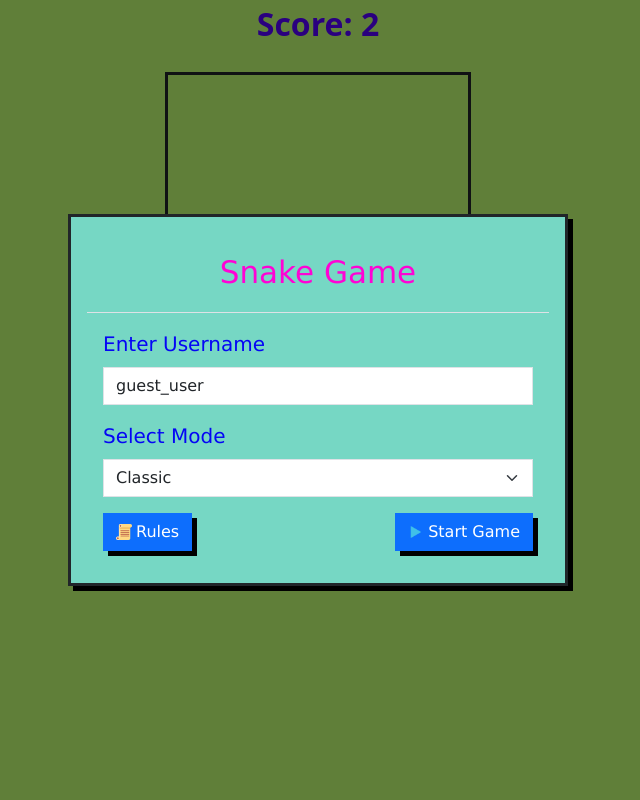
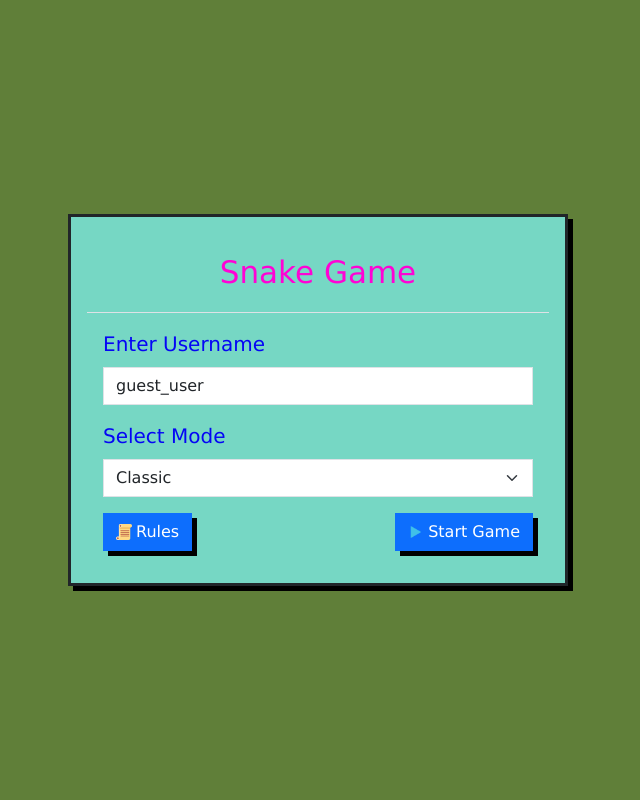
Before and after one commit to Vasu-Vijay/snake-game-ssl, a Flask app: page / in a window 1280 px wide. Shown: the whole page, without its empty margins (322-962 px from the left). Run offline with Flask 3, Linux system fonts and the light colour scheme.

Commit message:
fix: fixed hiding logics

```diff
--- a/static/js/script.js
+++ b/static/js/script.js
@@ -466,6 +466,7 @@ function start() {
         Array.from(document.getElementsByClassName("start")).forEach(el => { el.classList.toggle("hidden"); });
 
         document.getElementById("mainBody").classList.toggle("hidden");
+        document.getElementById("mainBody").classList.toggle("d-flex");
 
         isFirst = false;
     }
--- a/templates/index.html
+++ b/templates/index.html
@@ -8,7 +8,7 @@
 </head>
 
 <body>
-    <div id="mainBody" class="hidden d-flex flex-column align-items-center gap-2">
+    <div id="mainBody" class="hidden flex-column align-items-center gap-2">
             <!--TODO: high score message should be displayed for a fixed amount of time and then again it should be hidden-->
             <p id="high-score-message" class="fw-bold d-none">Yay You beat the HighScore !!!</p>
             <!--TODO: to make highscore visible , implement JS and change d-none to d-block to toggle visibility-->
```
